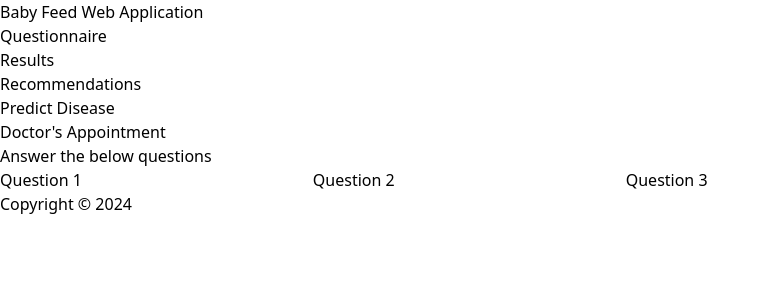
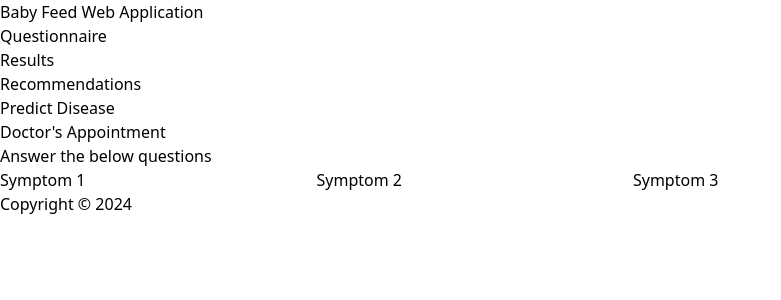
Before and after one commit to Harshith-Teja/Baby-feed-web-app, a React (Vite) app in the folder front-end/: page /predict in a window 1280 px wide. Shown: the top 300 px of the page, without its empty margins (0-781 px from the left). Built offline with nearby package versions, Linux system fonts and the light colour scheme.

Commit message:
given appropriate names to the form labels

```diff
--- a/front-end/src/components/Predict.jsx
+++ b/front-end/src/components/Predict.jsx
@@ -4,21 +4,21 @@ export const Predict = () => {
   return (
     <form className='w-full h-dvh flex flex-col sm:items-center sm:text-xl p-8'>
         <h1>Answer the below questions</h1>
-        <label htmlFor="q1" className='mt-2'>Question 1</label>
+        <label htmlFor="q1" className='mt-2'>Symptom 1</label>
         <input
             className="w-full sm:w-1/2 rounded-md p-1.5 my-2 border-2 border-gray-950"
             type="text"
             id="q1"
         />
 
-        <label htmlFor="q2" className='mt-2'>Question 2</label>
+        <label htmlFor="q2" className='mt-2'>Symptom 2</label>
         <input
             className="w-full sm:w-1/2 rounded-md p-1.5 my-2 border-2 border-gray-950"
             type="text"
             id="q2"
         />
 
-        <label htmlFor="q3" className='mt-2'>Question 3</label>
+        <label htmlFor="q3" className='mt-2'>Symptom 3</label>
         <input
             className="w-full sm:w-1/2 rounded-md p-1.5 my-2 border-2 border-gray-950"
             type="text"
--- a/front-end/src/components/Questionnaire.jsx
+++ b/front-end/src/components/Questionnaire.jsx
@@ -25,7 +25,7 @@ export const Questionnaire = () => {
             id="q3"
         />
 
-        <label htmlFor="q4" className='mt-2'>No of times the baby is feeded(per day)</label>
+        <label htmlFor="q4" className='mt-2'>No of times the baby is feeded(per day):</label>
         <input
             className="w-full sm:w-1/2 rounded-md p-1.5 my-2 border-2 border-gray-950"
             type="text"
```
